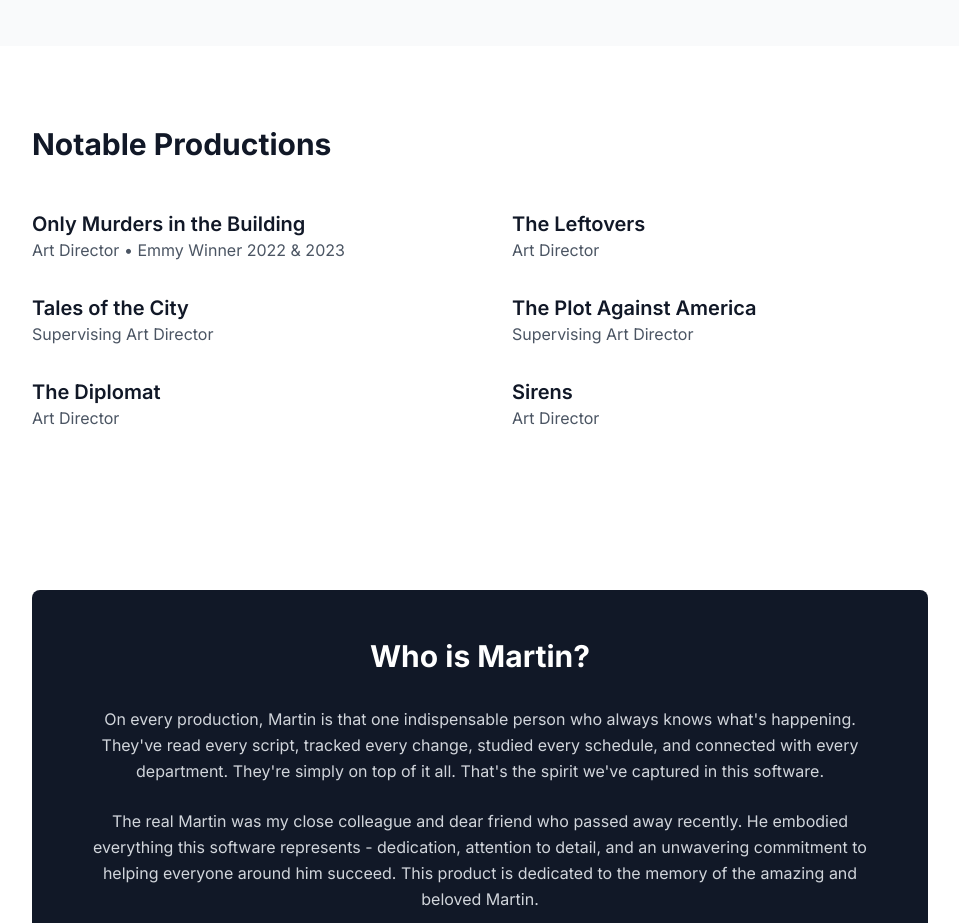
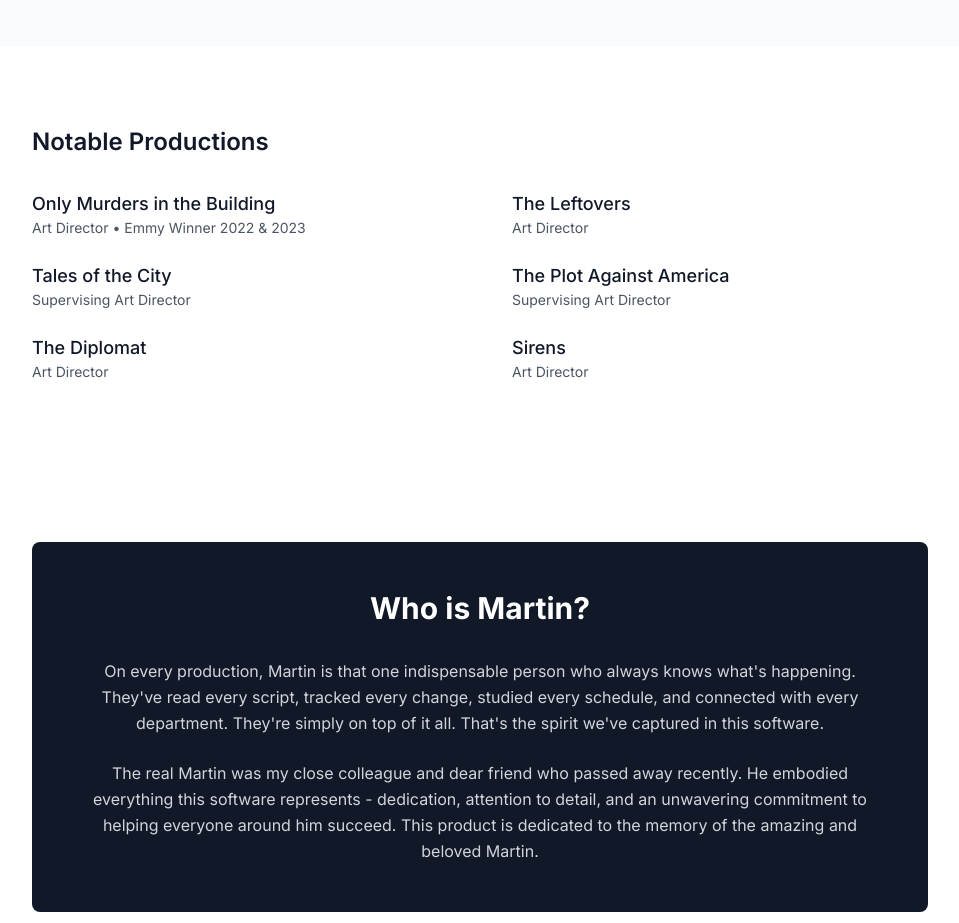
Before and after one commit to JJCinergy/martin-marketing-site, a Next.js app: page /about in a window 1280 px wide. Shown: the part 1260-2183 px from the top of the page, without its empty margins (160-1119 px from the left). Built offline with nearby package versions, Linux system fonts and the light colour scheme.

Commit message:
Make Notable Productions section more subtle with smaller text

```diff
--- a/app/about/page.tsx
+++ b/app/about/page.tsx
@@ -96,12 +96,12 @@
         {/* Notable Productions Section */}
         <section className="py-20 px-4 sm:px-6 lg:px-8">
           <div className="max-w-4xl mx-auto">
-            <h2 className="text-3xl font-bold text-gray-900 mb-12">Notable Productions</h2>
-            <div className="grid grid-cols-1 md:grid-cols-2 gap-x-16 gap-y-8">
+            <h2 className="text-2xl font-semibold text-gray-900 mb-8">Notable Productions</h2>
+            <div className="grid grid-cols-1 md:grid-cols-2 gap-x-16 gap-y-6">
               {productions.map((production, index) => (
                 <div key={index}>
-                  <h3 className="text-xl font-semibold text-gray-900">{production.title}</h3>
-                  <p className="text-gray-600">{production.role}</p>
+                  <h3 className="text-lg font-medium text-gray-900">{production.title}</h3>
+                  <p className="text-sm text-gray-600">{production.role}</p>
                 </div>
               ))}
             </div>
```
